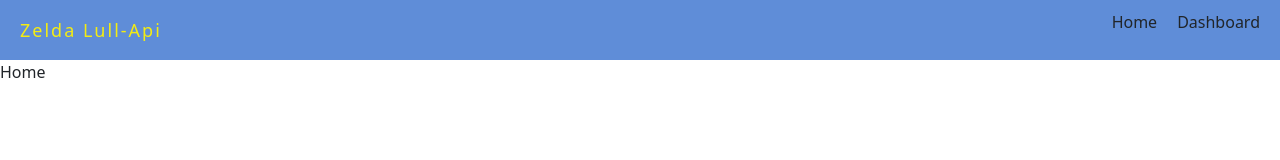
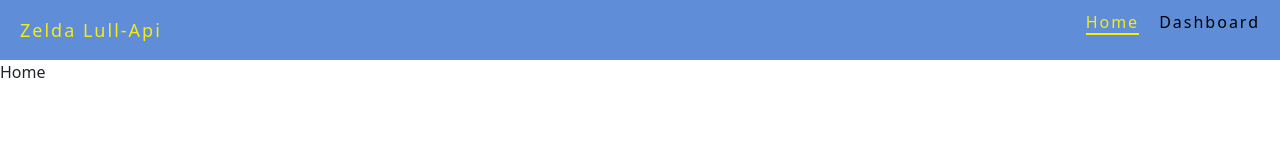
Before and after one commit to SSEGURIDAD10/zelda-api, a React (Vite) app: page / in a window 1280 px wide. Shown: the top 160 px of the page. Built offline with nearby package versions, Linux system fonts and the light colour scheme.

Commit message:
Header Style 1.0.0

```diff
--- a/src/layouts/Header/Header.css
+++ b/src/layouts/Header/Header.css
@@ -4,6 +4,7 @@
     justify-content: space-between;
     align-items: center;
     padding: 10px 20px;
+    max-height: 60px;
 }
 
 .header__logo {
@@ -20,8 +21,19 @@
     gap: 20px;
 }
 
-.header__list-link:hover {
+.header__item-link {
+    color: #000;
+    text-decoration: none;
+    letter-spacing: 2px;
+}
+
+.header__item-link:hover {
+    color: #000;
+    cursor: pointer;
+    border-bottom: solid 2px #000;
+}
+
+.header__item-link--is--active {
     color: #f4ec12;
-    cursor: pointer;
     border-bottom: solid 2px #f4ec12;
 }
--- a/src/layouts/Header/Header.jsx
+++ b/src/layouts/Header/Header.jsx
@@ -1,18 +1,33 @@
-import React from 'react'
-import './Header.css'
+import { NavLink } from "react-router-dom";
+import "./Header.css";
 
 const Header = () => {
+  //
+  const linkIsActive = (isActive) => {
+    return isActive ? 'header__item-link header__item-link--is--active' : 'header__item-link'
+  }
+
   return (
     <header>
-      <nav className='header'>
-        <a href='/' className='header__logo'>Zelda Lull-Api</a>
-        <ul className='header__nav-list'>
-          <li className='header__list-link'>Home</li>
-          <li className='header__list-item'>Dashboard</li>
+      <nav className="header">
+        <NavLink to="/" className="header__logo">
+          Zelda Lull-Api
+        </NavLink>
+        <ul className="header__nav-list">
+          <li className="header__list-link">
+            <NavLink to="/" className={({isActive})=>linkIsActive(isActive)}>
+              Home
+            </NavLink>
+          </li>
+          <li className="header__list-item">
+            <NavLink to="dashboard" className={({isActive})=>linkIsActive(isActive)}>
+              Dashboard
+            </NavLink>
+          </li>
         </ul>
       </nav>
     </header>
-  )
-}
+  );
+};
 
-export default Header
+export default Header;
```
